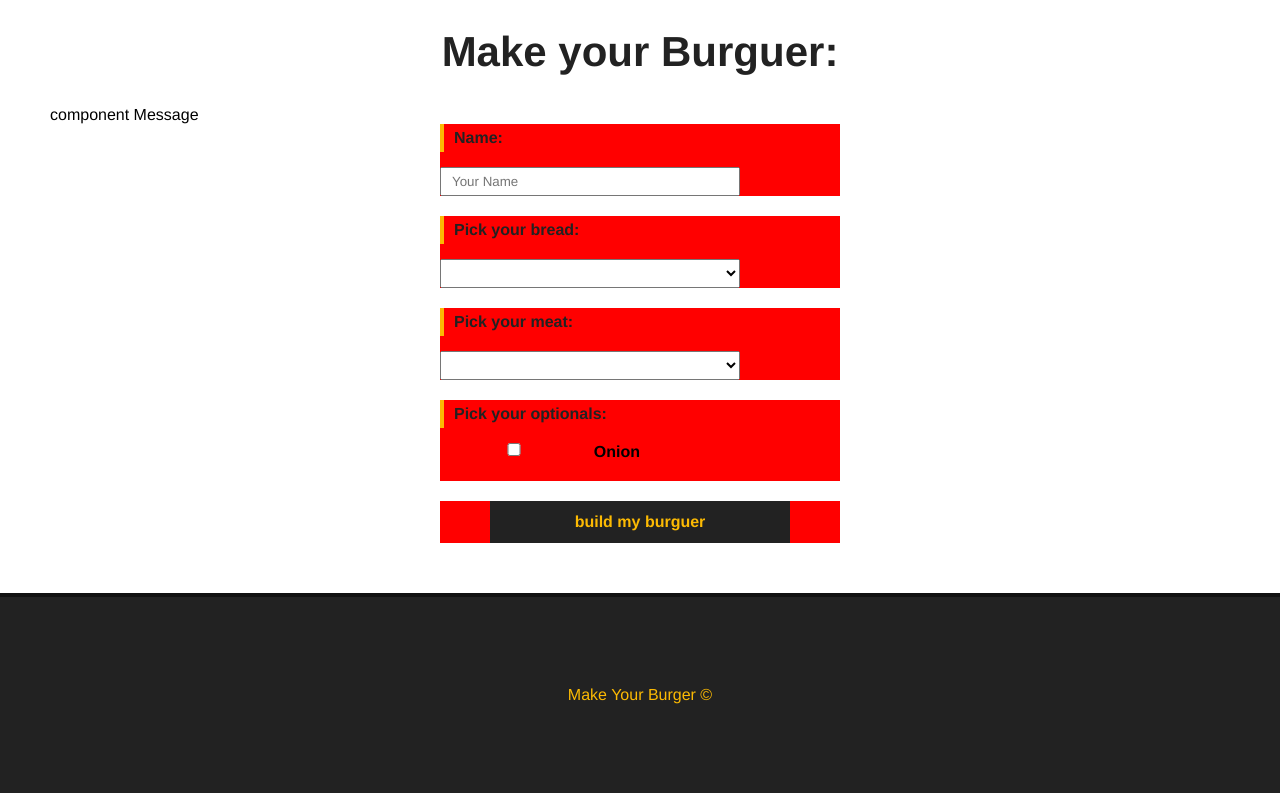
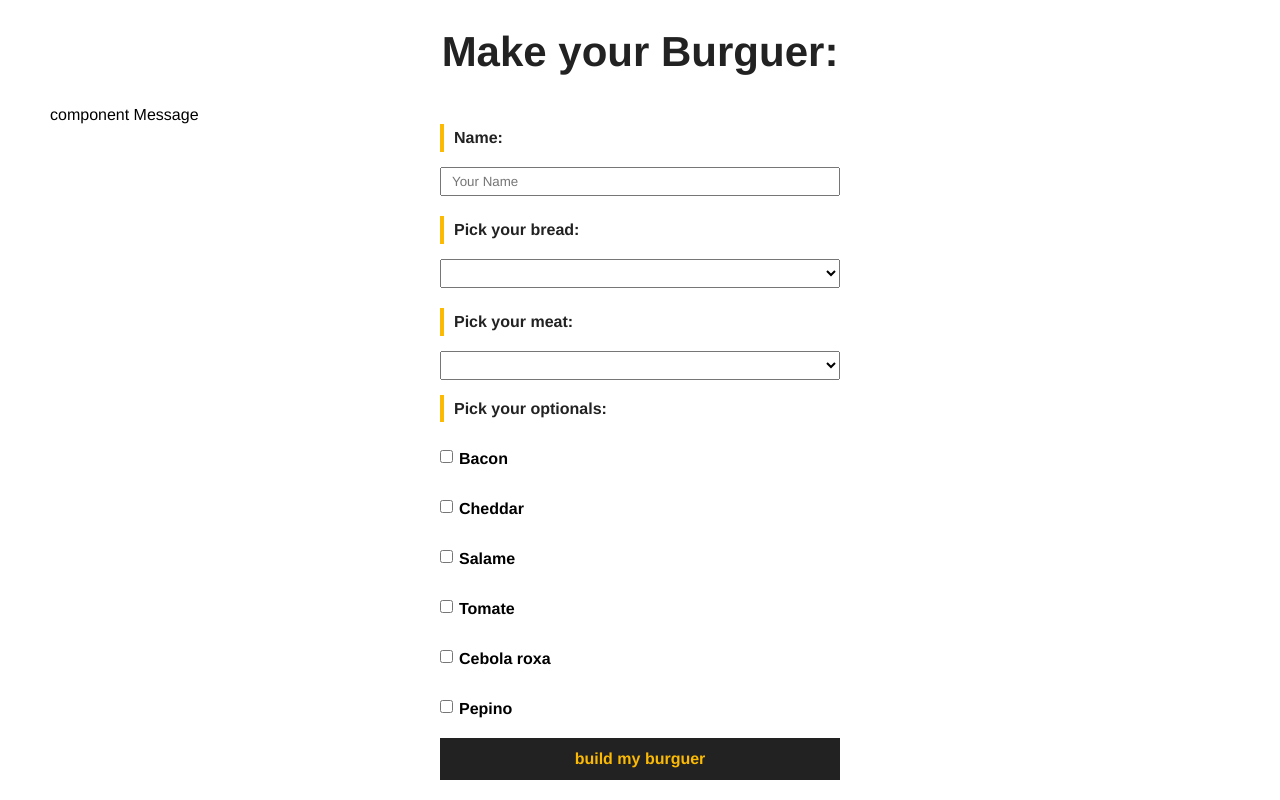
Before and after one commit to eutelmo/First-VueJs-App, a Vue app: page / in a window 1280 px wide. Shown: the part 600-1400 px from the top of the page. Built offline with nearby package versions, Linux system fonts and the light colour scheme; data requests are answered from the project's data file.

Commit message:
Get Data from DB

```diff
--- a/package.json
+++ b/package.json
@@ -8,9 +8,11 @@
     "backend": "json-server --watch db/db.json"
   },
   "dependencies": {
+    "axios": "^1.2.3",
     "core-js": "^3.8.3",
     "json-server": "^0.17.1",
     "vue": "^3.2.13",
+    "vue-axios": "^3.5.2",
     "vue-router": "^4.0.3"
   },
   "devDependencies": {
--- a/src/components/BurguerForm.vue
+++ b/src/components/BurguerForm.vue
@@ -15,31 +15,41 @@
         </div>
 
         <div id="input-container">
-          <label for="bread">Pick your bread:</label>
-          <select name="bread" id="bread" v-model="bread">
-            <option value="">Pick your bread</option>
-            <option value="bread">Bread1</option>
+          <label for="pao">Pick your bread:</label>
+          <select name="pao" id="pao" v-model="pao">
+            <option value="">Selecione o seu pão</option>
+            <option v-for="pao in paes" :key="pao.id" :value="pao.tipo">
+              {{ pao.tipo }}
+            </option>
           </select>
         </div>
 
         <div id="input-container">
-          <label for="meat">Pick your meat:</label>
-          <select name="meat" id="meat" v-model="meat">
-            <option value="">Pick your meat</option>
-            <option value="meat">meat1</option>
+          <label for="carne">Pick your meat:</label>
+          <select name="carne" id="carne" v-model="carne">
+            <option value="">Selecione o tipo de carne</option>
+            <option v-for="carne in carnes" :key="carne.id" :value="carne.tipo">
+              {{ carne.tipo }}
+            </option>
           </select>
         </div>
 
-        <div id="input-container">
-          <label for="optional">Pick your optionals:</label>
-          <div id="checkbox-container">
+        <div id="opcionais-container" class="input-container">
+          <label id="opcionais-title" for="opcionais"
+            >Pick your optionals:</label
+          >
+          <div
+            class="checkbox-container"
+            v-for="opcional in opcionaisdata"
+            :key="opcional.id"
+          >
             <input
               type="checkbox"
-              name="optional"
-              v-model="optional"
-              value="onion"
+              name="opcionais"
+              v-model="opcionais"
+              :value="opcional.tipo"
             />
-            <span>Onion</span>
+            <span>{{ opcional.tipo }}</span>
           </div>
         </div>
 
@@ -52,8 +62,40 @@
 </template>
 
 <script>
+import axios from "axios";
+
 export default {
   name: "BurguerForm",
+  data() {
+    return {
+      //come to backend
+      paes: null,
+      carnes: null,
+      opcionaisdata: null,
+
+      //Send to backend
+      nome: null,
+      pao: null,
+      carne: null,
+      opcionais: [],
+
+      //
+      status: "requested",
+      msg: null,
+    };
+  },
+  methods: {
+    async getIngredientes() {
+      const req = await fetch("http://localhost:3000/ingredientes");
+      const data = await req.json();
+      this.paes = data.paes;
+      this.carnes = data.carnes;
+      this.opcionaisdata = data.opcionais;
+    },
+  },
+  mounted() {
+    this.getIngredientes();
+  },
 };
 </script>
 
@@ -66,7 +108,6 @@ export default {
   display: flex;
   flex-direction: column;
   margin-bottom: 20px;
-  background: red;
 }
 label {
   font-weight: bold;
@@ -78,8 +119,10 @@ label {
 input,
 select {
   padding: 5px 10px;
-  width: 300px;
+  width: 100%;
 }
+
+/* CSS for Opctions */
 #opcionais-container {
     flex-direction: row;
     flex-wrap: wrap;
@@ -87,20 +130,24 @@ select {
   #opcionais-title {
     width: 100%;
   }
-#checkbox-container {
+  .checkbox-container {
     display: flex;
     align-items: flex-start;
+    margin-top: 2rem;
     width: 50%;
     margin-bottom: 20px;
   }
-#checkbox-container span,
+  .checkbox-container span,
   .checkbox-container input {
     width: auto;
   }
-#checkbox-container span {
+  .checkbox-container span {
     margin-left: 6px;
     font-weight: bold;
   }
+
+
+/* CSS For Submit */
 .submit-btn {
   background-color: #222;
   color: #fcba03;
```
Also changed, not shown: 1 other file (tests, documents, lock files or other folders). Lines whose indentation alone changed are shown as unchanged.
